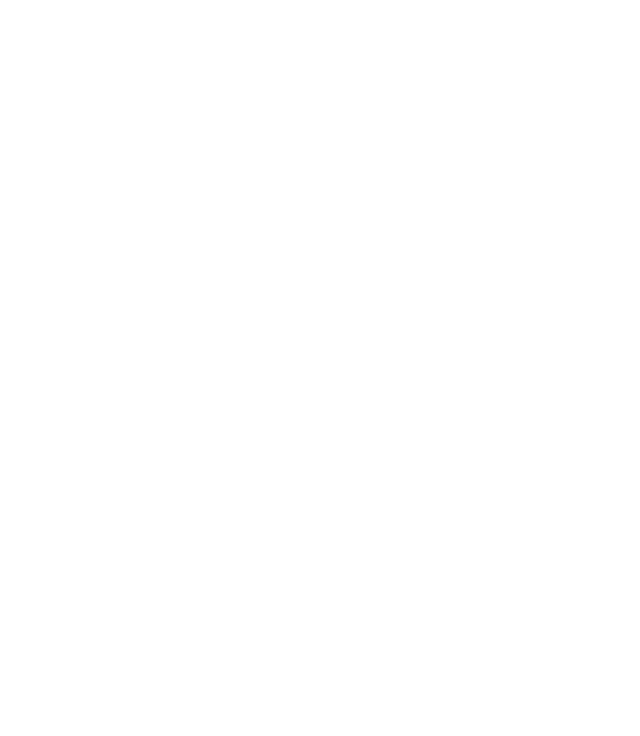
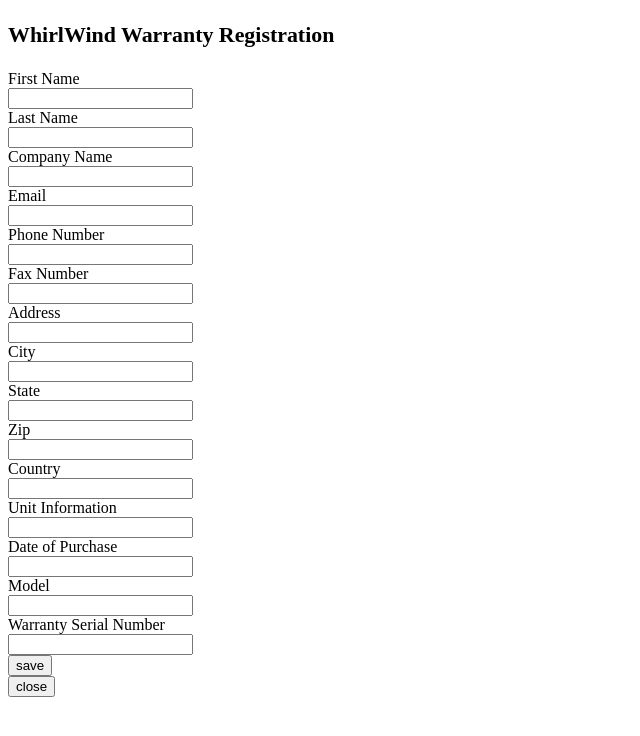
Before and after one commit to nathanabramov1/WhirlWind-Warranty-Registration-Page.js, a plain HTML site: page index.html in a window 1280 px wide. Shown: the whole page, without its empty margins (0-640 px from the left). Drawn offline with Linux system fonts and the light colour scheme.

Commit message:
finished assignment

```diff
--- a/index.html
+++ b/index.html
@@ -4,10 +4,10 @@
     <meta charset="UTF-8">
     <meta http-equiv="X-UA-Compatible" content="IE=edge">
     <meta name="viewport" content="width=device-width, initial-scale=1.0">
-    <title>Document</title>
+    <title>Whirlwind Warranty Registration </title>
+     <link rel="stylesheet" href="style.css">
+</head>
+<body onload="createWarrantyPage()">
     <script src="logic.js"></script>
-</head>
-<body>
-
 </body>
 </html>
--- a/logic.js
+++ b/logic.js
@@ -0,0 +1,191 @@
+function createWarrantyPage(){
+
+    let element
+    let label
+
+    element = document.createElement('h3')
+    element.innerHTML = '<h3>WhirlWind Warranty Registration<h3>'
+    document.body.appendChild(element)
+
+    label = document.createElement('label')
+    label.innerHTML = 'First Name'
+    label.style.display = 'block'
+    document.body.appendChild(label)
+    element = document.createElement('input')
+    element.setAttribute('type','text')
+    element.innerHTML = 'First Name'
+    label.style.display = 'block'
+    document.body.appendChild(element)
+
+    label = document.createElement('label')
+    label.innerHTML = "Last Name"
+    label.style.display = 'block'
+    document.body.appendChild(label)
+    element = document.createElement('input')
+    element.setAttribute("type", "text")
+    element.innerHTML = 'Last Name'
+    label.style.display = 'block'
+    document.body.appendChild(element)
+
+    label = document.createElement('label')
+    label.innerHTML = 'Company Name'
+    label.style.display = 'block'
+    document.body.appendChild(label)
+    element = document.createElement('input')
+    element.setAttribute('type','text')
+    element.innerHTML = 'Company Name'
+    label.style.display = 'block'
+    document.body.appendChild(element)
+
+    label = document.createElement('label')
+    label.innerHTML = 'Email'
+    label.style.display = 'block'
+    document.body.appendChild(label)
+    element = document.createElement('input')
+    element.setAttribute('type','text')
+    element.innerHTML = 'Email'
+    document.body.appendChild(element)
+
+    label = document.createElement('label')
+    label.innerHTML = 'Phone Number'
+    label.style.display = 'block'
+    document.body.appendChild(label)
+    element = document.createElement('input')
+    element.setAttribute('type','text')
+    element.innerHTML = 'phone Number'
+    document.body.appendChild(element)
+
+    label = document.createElement('label')
+    label.innerHTML = 'Fax Number'
+    label.style.display = 'block'
+    document.body.appendChild(label)
+    element = document.createElement('input')
+    element.setAttribute('type','text')
+    element.innerHTML = 'Fax Number'
+    document.body.appendChild(element)
+
+    label = document.createElement('label')
+    label.innerHTML = 'Address'
+    label.style.display = 'block'
+    document.body.appendChild(label)
+    element = document.createElement('input')
+    element.setAttribute('type','text')
+    element.innerHTML = 'Address'
+    document.body.appendChild(element)
+
+    label = document.createElement('label')
+    label.innerHTML = 'City'
+    label.style.display = 'block'
+    document.body.appendChild(label)
+    element = document.createElement('input')
+    element.setAttribute('type','text')
+    element.innerHTML = 'City'
+    document.body.appendChild(element)
+
+    label = document.createElement('label')
+    label.innerHTML = 'State'
+    label.style.display = 'block'
+    document.body.appendChild(label)
+    element = document.createElement('input')
+    element.setAttribute('type','text')
+    element.innerHTML = 'State'
+    document.body.appendChild(element)
+
+    label = document.createElement('label')
+    label.innerHTML = 'Zip'
+    label.style.display = 'block'
+    document.body.appendChild(label)
+    element = document.createElement('input')
+    element.setAttribute('type','text')
+    element.innerHTML = 'Zip'
+    document.body.appendChild(element)
+
+    label = document.createElement('label')
+    label.innerHTML = 'Country'
+    label.style.display = 'block'
+    document.body.appendChild(label)
+    element = document.createElement('input')
+    element.setAttribute('type','text')
+    element.innerHTML = 'Country'
+    document.body.appendChild(element)
+
+    label = document.createElement('label')
+    label.innerHTML = 'Unit Information'
+    label.style.display = 'block'
+    document.body.appendChild(label)
+    element = document.createElement('input')
+    element.setAttribute('type','text')
+    element.innerHTML = 'Unit Information'
+    document.body.appendChild(element)
+
+    label = document.createElement('label')
+    label.innerHTML = 'Date of Purchase'
+    label.style.display = 'block'
+    document.body.appendChild(label)
+    element = document.createElement('input')
+    element.setAttribute('type','text')
+    element.innerHTML = 'Date of Purchase'
+    document.body.appendChild(element)
+
+    label = document.createElement('label')
+    label.innerHTML = 'Model'
+    label.style.display = 'block'
+    document.body.appendChild(label)
+    element = document.createElement('input')
+    element.setAttribute('type','text')
+    element.innerHTML = 'Model'
+    document.body.appendChild(element)
+
+    label = document.createElement('label')
+    label.innerHTML = 'Warranty Serial Number'
+    label.style.display = 'block'
+    document.body.appendChild(label)
+    element = document.createElement('input')
+    element.setAttribute('type','text')
+    element.innerHTML = 'Warranty Serial Number'
+    document.body.appendChild(element)
+
+    element = document.createElement('input')
+    element.setAttribute('type','button')
+    element.setAttribute('value','save')
+    element.style.display = 'block'
+    document.body.appendChild(element)
+
+    element = document.createElement('input')
+    element.setAttribute('type','button')
+    element.setAttribute('value','close')
+    element.style.display = 'block'
+    document.body.appendChild(element)
+
+// create new link tag
+var link = document.createElement('link');
+
+// set properties of link tag
+link.href = 'css-file.css';
+link.rel = 'stylesheet';
+link.type = 'text/css';
+
+// Loaded successfully
+link.onload = function() {
+	console.log('success');
+};
+
+// Loading failed
+link.onerror = function() {
+	console.log('error');
+};
+
+// append link element to html
+document.body.appendChild(link);
+
+
+
+
+
+
+
+
+
+
+
+}
--- /dev/null
+++ b/style.css
@@ -0,0 +1,2 @@
+#Fname{
+}
```
